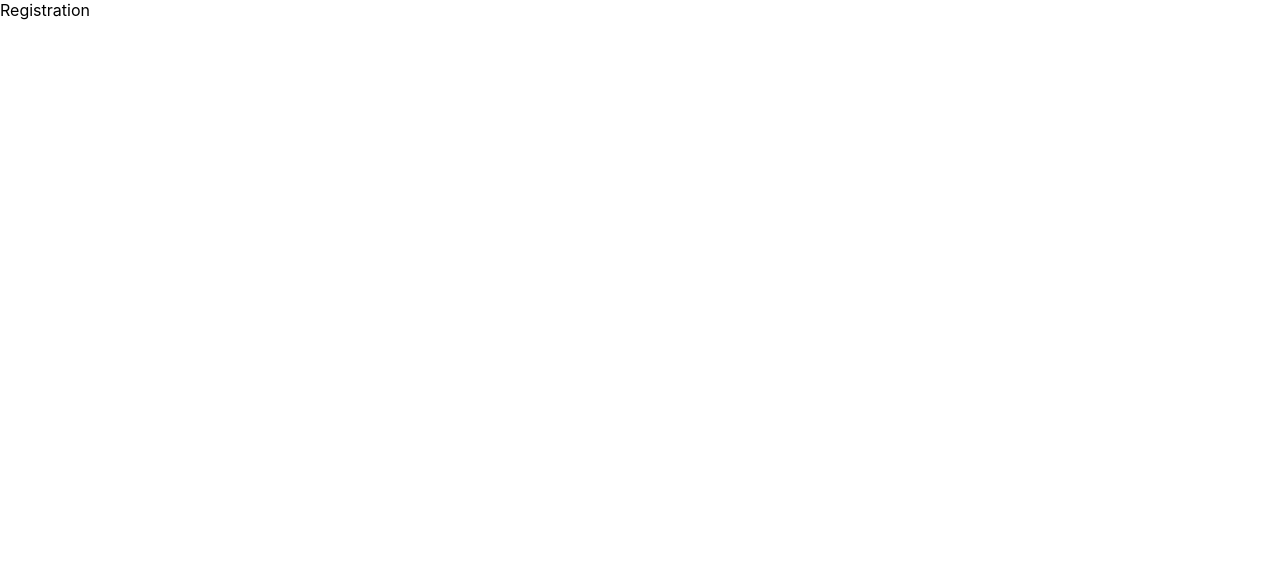
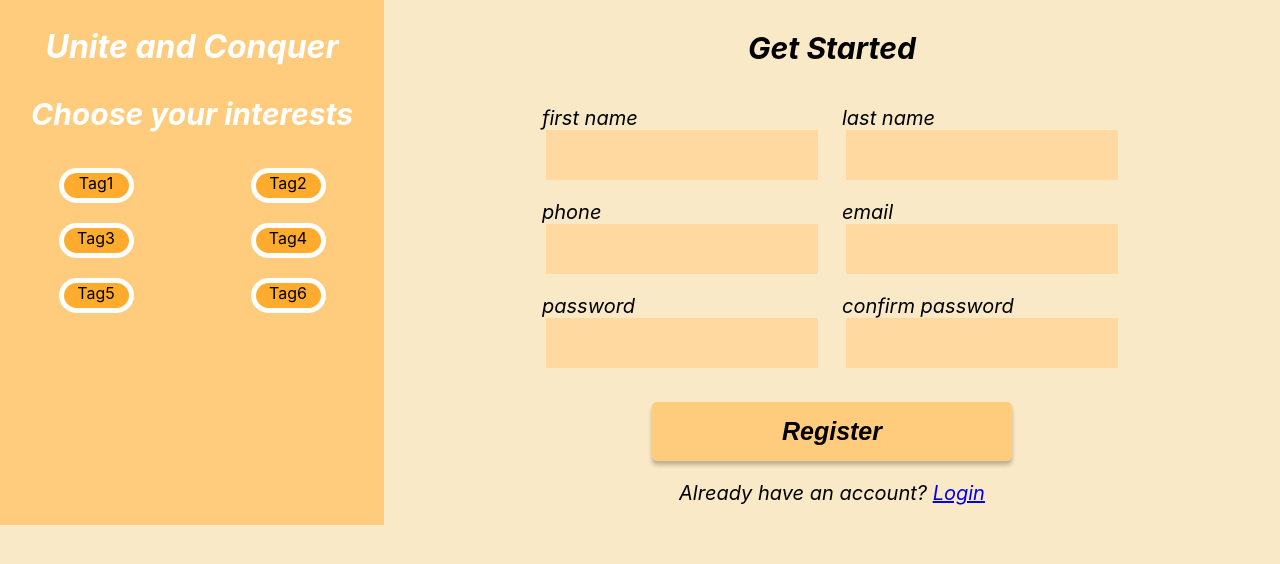
Before and after one commit to cis350/project-uniteandconquer, a React (Create React App) app in the folder uniteandconquer/: page /registration in a window 1280 px wide. Shown: the top 564 px of the page. Built offline with nearby package versions, Linux system fonts and the light colour scheme.

Commit message:
login + user registration static page + styling

```diff
--- a/uniteandconquer/src/assets/Login.css
+++ b/uniteandconquer/src/assets/Login.css
@@ -0,0 +1,56 @@
+/* CSS file for Login.js */
+
+.logo {
+  text-align: center;
+  font-size: 25px;
+}
+
+h2 {
+  font-size: 25px;
+}
+
+input.field {
+  border: none;
+  background-color: #FFD9A0;
+  margin: 5px;
+  width: 60%;
+  height: 30px;
+  padding: 10px;
+  font-size: 25px;
+}
+
+input:hover {
+  box-shadow: 4px 4px 4px rgba(0, 0, 0, 0.25);
+}
+
+::placeholder {
+  font-style: italic;
+  font-size: 25px;
+}
+
+.login {
+  width: 500px;
+  margin: auto;
+  text-align: center;
+  border: 10px solid #FFD9A0;
+  box-sizing: border-box;
+}
+
+.submit {
+  border: none;
+  background: #FFCB7D;
+  box-shadow: 0px 4px 4px rgba(0, 0, 0, 0.25);
+  border-radius: 5px;
+  padding: 15px;
+  width: 60%;
+
+  font-style: italic;
+  font-weight: bold;
+  font-size: 25px;
+}
+
+.submit:hover {
+  box-shadow: 5px 5px 5px rgba(0, 0, 0, 0.25);
+  background-color: grey;
+  transition-duration: 0.4s;
+}
--- a/uniteandconquer/src/assets/Registration.css
+++ b/uniteandconquer/src/assets/Registration.css
@@ -0,0 +1,97 @@
+.registration-page {
+  margin: auto;
+  height: 100%;
+}
+
+.submit {
+  border: none;
+  background: #FFCB7D;
+  box-shadow: 0px 4px 4px rgba(0, 0, 0, 0.25);
+  border-radius: 5px;
+  padding: 15px;
+  width: 60%;
+
+  font-style: italic;
+  font-weight: bold;
+  font-size: 15px;
+}
+
+.registration-tags {
+  background-color: #FFCB7D;
+  height: 100%;
+  max-width: 400px;
+}
+
+.tags {
+  display: grid;
+  grid-template-columns: 0.5fr 0.5fr;
+}
+
+.tag {
+  background: #FFAB2D;
+  border: 5px solid #FFFFFF;
+  box-sizing: border-box;
+  border-radius: 40px;
+  text-align: center;
+  width: 75px;
+  height: 35px;
+  margin: auto;
+  margin-bottom: 20px;
+}
+
+.headers {
+  color: white;
+  padding: 6px;
+  font-style: italic;
+  text-align: center;
+}
+
+.label {
+  text-align: left;
+}
+
+h3 {
+  font-size: 30px;
+}
+
+.registration {
+  height: 100%;
+  display: grid;
+  grid-template-columns: 0.3fr 0.7fr;
+}
+
+.registration-input {
+  margin: auto;
+  font-size: 20px;
+  font-style: italic;
+  text-align: center;
+}
+
+input {
+  border: none;
+  background-color: #FFD9A0;
+  margin: auto;
+  width: 90%;
+  height: 30px;
+  padding: 10px;
+  font-size: 20px;
+}
+
+.registration-field {
+  margin: 10px;
+}
+
+.submit:hover {
+  box-shadow: 5px 5px 5px rgba(0, 0, 0, 0.25);
+  background-color: grey;
+  transition-duration: 0.4s;
+}
+
+.registration-text-fields {
+  display: grid;
+  grid-template-columns: 300px 300px;
+}
+
+.reg-bottom {
+  text-align: center;
+}
--- a/uniteandconquer/src/assets/index.css
+++ b/uniteandconquer/src/assets/index.css
@@ -5,6 +5,8 @@ body {
     sans-serif;
   -webkit-font-smoothing: antialiased;
   -moz-osx-font-smoothing: grayscale;
+  background-color: #FAE9C7;
+
 }
 
 code {
--- a/uniteandconquer/src/components/Login.js
+++ b/uniteandconquer/src/components/Login.js
@@ -1,7 +1,40 @@
-import React from 'react';
+/* eslint-disable no-unused-vars */
+import React, { useState } from 'react';
+import { Link, useNavigate } from 'react-router-dom';
+import '../assets/Login.css';
+import '../assets/App.css';
 
 function Login() {
-  return <div>Login</div>;
+  const [username, setUsername] = useState('');
+  const [password, setPassword] = useState('');
+
+  const login = () => {};
+
+  return (
+    <div className="login-page">
+      <div className="logo"><h1>Unite and Conquer</h1></div>
+      <div className="login">
+        <h2>Login to your account</h2>
+        <div className="login-field">
+          <input className="field" placeholder="username" onChange={(e) => setUsername(e.target.value)} />
+        </div>
+        <div className="login-field">
+          <input className="field" placeholder="password" onChange={(e) => setPassword(e.target.value)} />
+        </div>
+        <br />
+        <button className="submit" type="button" onClick={login}>
+          login
+        </button>
+        <p>
+          Do not already have an account?
+          {' '}
+          <Link to="/registration">Sign up</Link>
+          {' '}
+        </p>
+      </div>
+
+    </div>
+  );
 }
 
 export default Login;
--- a/uniteandconquer/src/components/Registration.js
+++ b/uniteandconquer/src/components/Registration.js
@@ -1,7 +1,82 @@
-import React from 'react';
+/* eslint-disable no-unused-vars */
+import React, { useState } from 'react';
+import { Link } from 'react-router-dom';
+import '../assets/App.css';
+import '../assets/Registration.css';
 
 function Registration() {
-  return <div>Registration</div>;
+  const [firstName, setFirstName] = useState('');
+  const [lastName, setLastName] = useState('');
+  const [phone, setPhone] = useState('');
+  const [email, setEmail] = useState('');
+  const [password, setPassword] = useState('');
+  const [confirmPassword, setConfirmPassword] = useState('');
+  const [tags, setTags] = useState([]);
+
+  const createUser = () => {};
+
+  return (
+    <div className="registration-page">
+      <div className="registration">
+        <div className="registration-tags">
+          <div className="headers">
+            <h1>Unite and Conquer</h1>
+            <h3>Choose your interests</h3>
+          </div>
+          <div className="tags">
+            <div className="tag">Tag1</div>
+            <div className="tag">Tag2</div>
+            <div className="tag">Tag3</div>
+            <div className="tag">Tag4</div>
+            <div className="tag">Tag5</div>
+            <div className="tag">Tag6</div>
+          </div>
+        </div>
+        <div className="registration-input">
+          <h3>Get Started</h3>
+          <div className="registration-text-fields">
+            <div className="registration-field">
+              <div className="label">first name</div>
+              <input onChange={(e) => setFirstName(e.target.value)} />
+            </div>
+            <div className="registration-field">
+              <div className="label">last name</div>
+              <input onChange={(e) => setLastName(e.target.value)} />
+            </div>
+            <div className="registration-field">
+              <div className="label">phone</div>
+              <input onChange={(e) => setPhone(e.target.value)} />
+            </div>
+            <div className="registration-field">
+              <div className="label">email</div>
+              <input onChange={(e) => setEmail(e.target.value)} />
+            </div>
+            <div className="registration-field">
+              <div className="label">password</div>
+              <input onChange={(e) => setPassword(e.target.value)} />
+            </div>
+            <div className="registration-field">
+              <div className="label">confirm password</div>
+              <input onChange={(e) => setConfirmPassword(e.target.value)} />
+            </div>
+          </div>
+          <br />
+          <div className="reg-bottom">
+            <button className="submit" type="button" onClick={createUser}>
+              Register
+            </button>
+            <p>
+              Already have an account?
+              {' '}
+              <Link to="/login">Login</Link>
+              {' '}
+            </p>
+          </div>
+
+        </div>
+      </div>
+    </div>
+  );
 }
 
 export default Registration;
```
